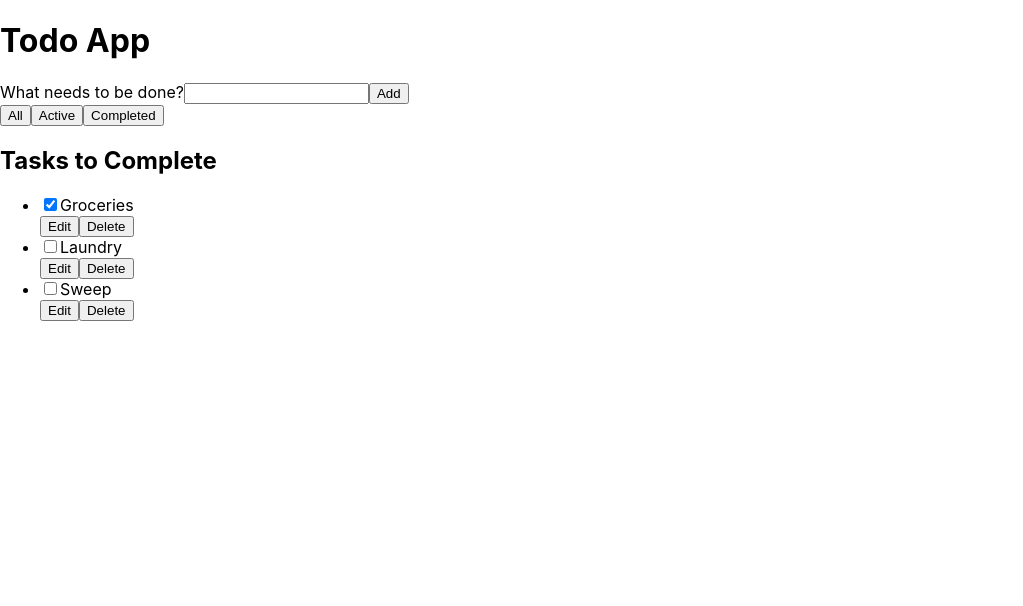
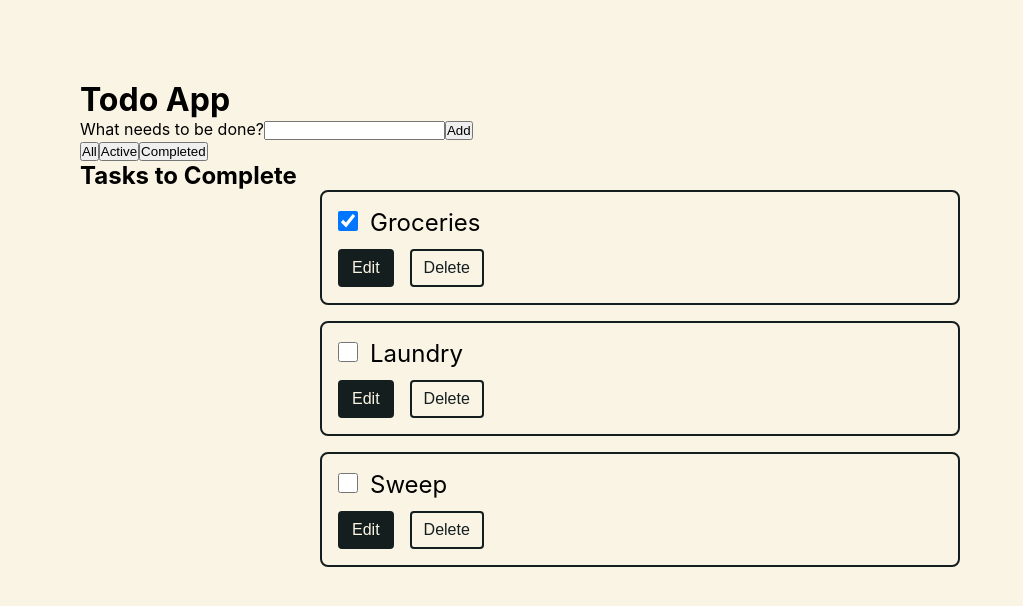
Before and after one commit to MichelleRS/moz-todo-react, a React (Create React App) app: page / in a window 1280 px wide. Shown: the top 606 px of the page, without its empty margins (0-1023 px from the left). Built offline with nearby package versions, Linux system fonts and the light colour scheme.

Commit message:
Style todo list items

```diff
--- /dev/null
+++ b/src/App.css
@@ -0,0 +1,47 @@
+*,
+*::before,
+*::after {
+  box-sizing: border-box;
+  margin: 0;
+  padding: 0;
+}
+body {
+  /* placeholder style */
+  background-color: var(--lightNeutral);
+  padding: 5rem;
+}
+/* start of button styles */
+.btn {
+  font-size: 1rem;
+  /* scale padding with font size */
+  padding: 0.5em 0.75em;
+  border-radius: 0.25em;
+}
+.btn + .btn {
+  /* add space between buttons */
+  margin-left: 1rem;
+}
+.btn-primary {
+  background: var(--darkNeutral);
+  color: var(--lightNeutral);
+  border: 2px solid var(--darkNeutral);
+}
+.btn-primary:hover,
+.btn-primary:focus,
+.btn-primary:active {
+  background: var(--lightNeutral);
+  color: var(--darkNeutral);
+  border: 2px solid var(--darkNeutral);
+}
+.btn-secondary {
+  background: var(--lightNeutral);
+  color: var(--darkNeutral);
+  border: 2px solid var(--darkNeutral);
+}
+.warning:hover,
+.warning:focus,
+.warning:active {
+  color: var(--red);
+  text-decoration: underline;
+  border: 2px solid var(--red);
+}
--- a/src/App.js
+++ b/src/App.js
@@ -1,3 +1,4 @@
+import "./App.css";
 import React, { useState } from "react";
 import Form from "./components/Form.js";
 import FilterButton from "./components/FilterButton.js";
@@ -121,7 +122,11 @@ function App(props) {
         Tasks to Complete
       </h2>
       {/* list of tasks: list item with checkbox and update buttons */}
-      <ul role="list" aria-labelledby="list-heading">
+      <ul
+        role="list"
+        aria-labelledby="list-heading"
+        className="taskListContainer"
+      >
         {taskList}
       </ul>
     </main>
--- /dev/null
+++ b/src/components/Todo.css
@@ -0,0 +1,53 @@
+.taskListContainer {
+  margin: 0 auto;
+  /* placeholder styles */
+  /* background-color: magenta; */
+  width: 50vw;
+}
+.todo {
+  list-style: none;
+  background-color: var(--lightNeutral);
+  padding: 1rem;
+  border: 2px solid var(--darkNeutral);
+  border-radius: 0.5rem;
+}
+.todo + .todo {
+  /* add space between todos stacked vertically */
+  margin-top: 1rem;
+}
+.todo-control {
+  margin-bottom: 0.75rem;
+}
+.todo-btn-group {
+  /* placeholder style */
+  /* border: 1px solid aqua; */
+}
+
+/* start of view template styles */
+.todo-view-control {
+  font-size: 1.5rem;
+}
+.todo-view-label {
+  margin-left: 0.75rem;
+  /* placeholder styles */
+  /* background-color: lightblue; */
+}
+input[type="checkbox"] {
+  width: 1.5em;
+  height: 1.5em;
+}
+
+/* start of edit template styles */
+.todo-edit-label {
+  display: block;
+  margin-bottom: 0.5rem;
+  /* placeholder style */
+  /* background-color: green; */
+}
+.todo-control > input[type="text"] {
+  font-size: 1.5rem;
+  padding: 0.5rem;
+  width: 100%;
+  border: 2px solid var(--darkNeutral);
+  background-color: var(--lightNeutral);
+}
--- a/src/components/Todo.js
+++ b/src/components/Todo.js
@@ -1,3 +1,4 @@
+import "./Todo.css";
 import React, { useRef, useEffect, useState } from "react";
 
 // custom hook: get previous value
@@ -36,24 +37,31 @@ function Todo(props) {
 
   const editingTemplate = (
     <form onSubmit={handleNameSubmit}>
-      <div>
-        <label htmlFor={props.id}>New name for {props.name}</label>
+      <div className="todo-control todo-edit-control">
+        <label htmlFor={props.id} className="todo-edit-label">
+          New name for {props.name}
+        </label>
         <input
           type="text"
           id={props.id}
           value={newName}
           onChange={handleNameChange}
           ref={editFieldRef}
+          // className="todo-input-text"
         />
       </div>
       {/* button group */}
-      <div>
-        <button type="button" onClick={() => setEditing(false)}>
-          Cancel <span className="visually-hidden">renaming {props.name}</span>
-        </button>
-        <button type="submit">
+      <div className="todo-btn-group">
+        <button type="submit" className="btn btn-primary">
           Save{" "}
           <span className="visually-hidden">new name for {props.name}</span>
+        </button>
+        <button
+          type="button"
+          onClick={() => setEditing(false)}
+          className="btn btn-secondary warning"
+        >
+          Cancel <span className="visually-hidden">renaming {props.name}</span>
         </button>
       </div>
     </form>
@@ -61,25 +69,33 @@ function Todo(props) {
 
   const viewTemplate = (
     <div>
-      <div>
+      <div className="todo-control todo-view-control">
         <input
           type="checkbox"
           id={props.id}
           defaultChecked={props.completed}
           onChange={() => props.toggleTaskCompleted(props.id)}
+          // className="todo-input-checkbox"
         />
-        <label htmlFor={props.id}>{props.name}</label>
+        <label htmlFor={props.id} className="todo-view-label">
+          {props.name}
+        </label>
       </div>
       {/* button group */}
-      <div>
+      <div className="todo-btn-group">
         <button
           type="button"
           onClick={() => setEditing(true)}
           ref={editButtonRef}
+          className="btn btn-primary"
         >
           Edit <span className="visually-hidden">{props.name}</span>
         </button>
-        <button type="button" onClick={() => props.deleteTask(props.id)}>
+        <button
+          type="button"
+          onClick={() => props.deleteTask(props.id)}
+          className="btn btn-secondary warning"
+        >
           Delete <span className="visually-hidden">{props.name}</span>
         </button>
       </div>
--- a/src/index.css
+++ b/src/index.css
@@ -1,5 +1,6 @@
 body {
   margin: 0;
+  padding: 0;
   font-family: -apple-system, BlinkMacSystemFont, "Segoe UI", "Roboto", "Oxygen",
     "Ubuntu", "Cantarell", "Fira Sans", "Droid Sans", "Helvetica Neue",
     sans-serif;
@@ -21,3 +22,18 @@ code {
   position: absolute;
   white-space: nowrap;
 }
+
+:root {
+  /* color palette */
+  /* dark neutral */
+  --darkNeutral: hsla(185, 22%, 10%, 1);
+  /* light neutral */
+  --lightNeutral: hsla(42, 70%, 94%, 1);
+  /* red: error messages  */
+  --red: hsla(7, 64%, 54%, 1);
+}
+
+/* app container */
+#root {
+  /* TODO */
+}
```
